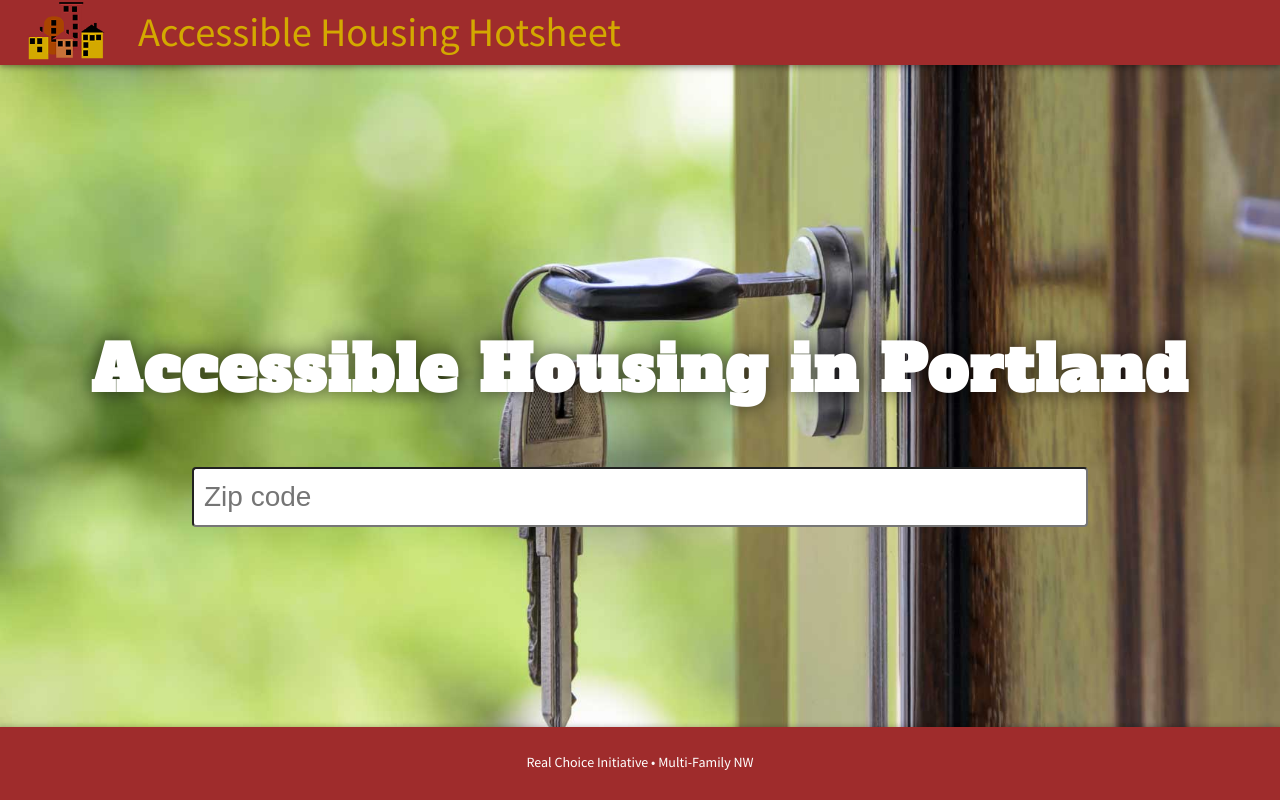
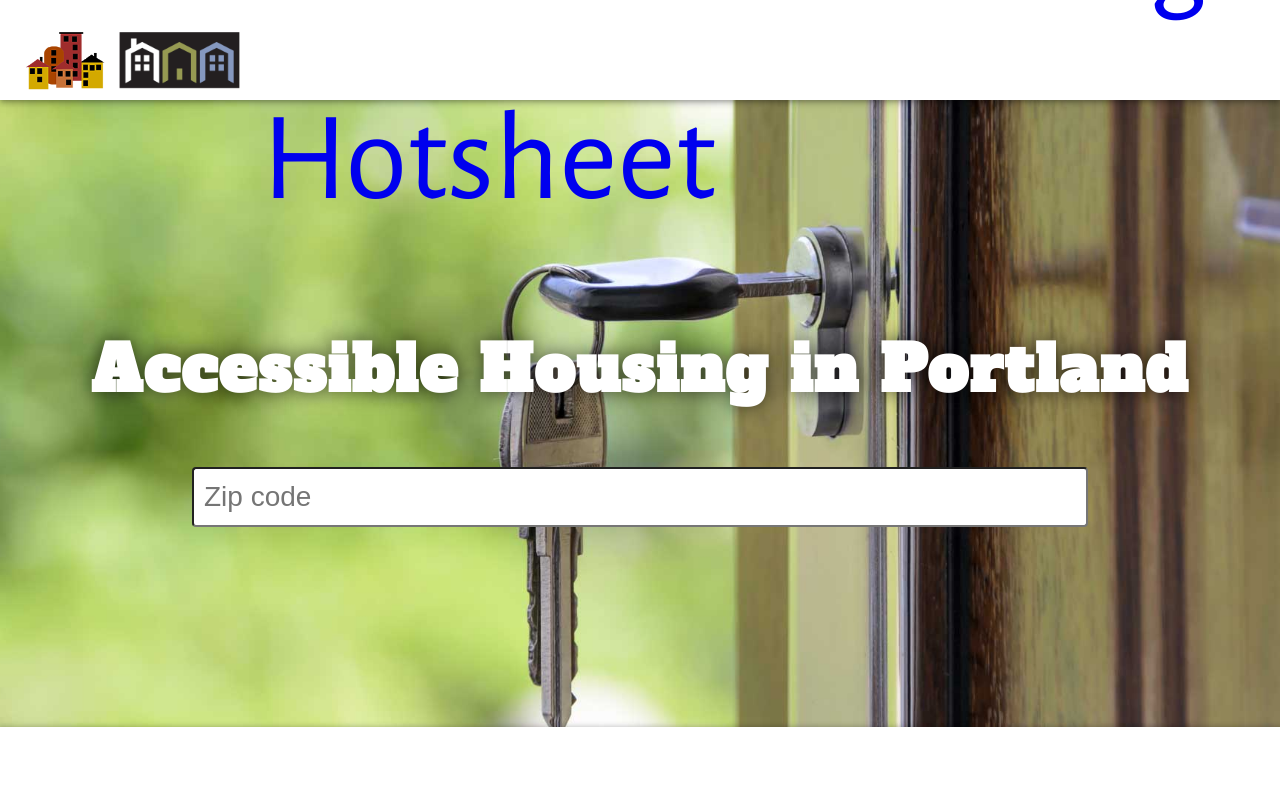
Before and after one commit to rifkegribenes/accessible-housing-app, a React (Create React App) app in the folder client/: page / in a window 1280 px wide. Built offline with nearby package versions, Linux system fonts and the light colour scheme; what redux-api-middleware would draw is missing.

Commit message:
working on home design

```diff
--- a/client/public/index.html
+++ b/client/public/index.html
@@ -3,7 +3,7 @@
   <head>
     <meta charset="utf-8" />
     <link rel="shortcut icon" href="%PUBLIC_URL%/favicon.ico" />
-    <link href="https://fonts.googleapis.com/css?family=Alfa+Slab+One|Source+Sans+Pro&display=swap" rel="stylesheet">
+    <link href="https://fonts.googleapis.com/css?family=Alfa+Slab+One|Source+Sans+Pro|Alegreya+Sans&display=swap" rel="stylesheet">
     <meta name="viewport" content="width=device-width, initial-scale=1" />
     <meta name="theme-color" content="#000000" />
     <meta
--- a/client/src/App.js
+++ b/client/src/App.js
@@ -88,7 +88,7 @@ const styles = theme => ({
     width: "100vw",
     margin: "auto",
     position: "fixed",
-    backgroundColor: theme.palette.primary.main,
+    backgroundColor: "white",
     bottom: 0,
     padding: 25,
     height: 73,
--- a/client/src/containers/NavBar.jsx
+++ b/client/src/containers/NavBar.jsx
@@ -16,7 +16,8 @@ import ListItemText from "@material-ui/core/ListItemText";
 import Slide from "@material-ui/core/Slide";
 
 import { skip } from "../utils";
-import logo from "../img/RCI_140x100.png";
+import rci_logo from "../img/RCI_140x100.png";
+import mfnw_logo from "../img/mfnw-icon.png";
 
 const styles = theme => ({
   root: {
@@ -28,8 +29,10 @@ const styles = theme => ({
     flexGrow: 1
   },
   appBar: {
-    backgroundColor: theme.palette.primary.main,
-    position: "fixed"
+    backgroundColor: "white",
+    position: "fixed",
+    height: 100,
+    paddingTop: 20
   },
   menuButton: {
     display: "none",
@@ -51,14 +54,14 @@ const styles = theme => ({
   },
   title: {
     flexGrow: 1,
-    color: theme.palette.secondary.light,
-    fontFamily: '"Source Sans Pro", sans-serif',
-    fontSize: "1.7em",
+    color: theme.palette.primary,
+    fontFamily: '"Alegreya Sans", sans-serif',
+    fontSize: "3em",
     textDecoration: "none",
     paddingLeft: 10,
     fontWeight: 200,
     [theme.breakpoints.down("md")]: {
-      fontSize: "1.1rem",
+      fontSize: "2.4rem",
       fontWeight: 400
     },
     [theme.breakpoints.down("xs")]: {
@@ -121,6 +124,9 @@ const styles = theme => ({
     [theme.breakpoints.down("sm")]: {
       height: 40
     }
+  },
+  logoLink: {
+    display: "flex"
   },
   drawer: {
     boxShadow:
@@ -223,7 +229,13 @@ export class NavBar extends React.Component {
             </Button>
             <Link to="/" className={classes.logoLink} data-test="logo-link">
               <img
-                src={logo}
+                src={rci_logo}
+                alt="Accessible Housing Hotsheet"
+                className={classes.logo}
+                data-test="logo-image"
+              />
+              <img
+                src={mfnw_logo}
                 alt="Accessible Housing Hotsheet"
                 className={classes.logo}
                 data-test="logo-image"
```
Also changed, not shown: client/src/img/mfnw-icon.png (added).
